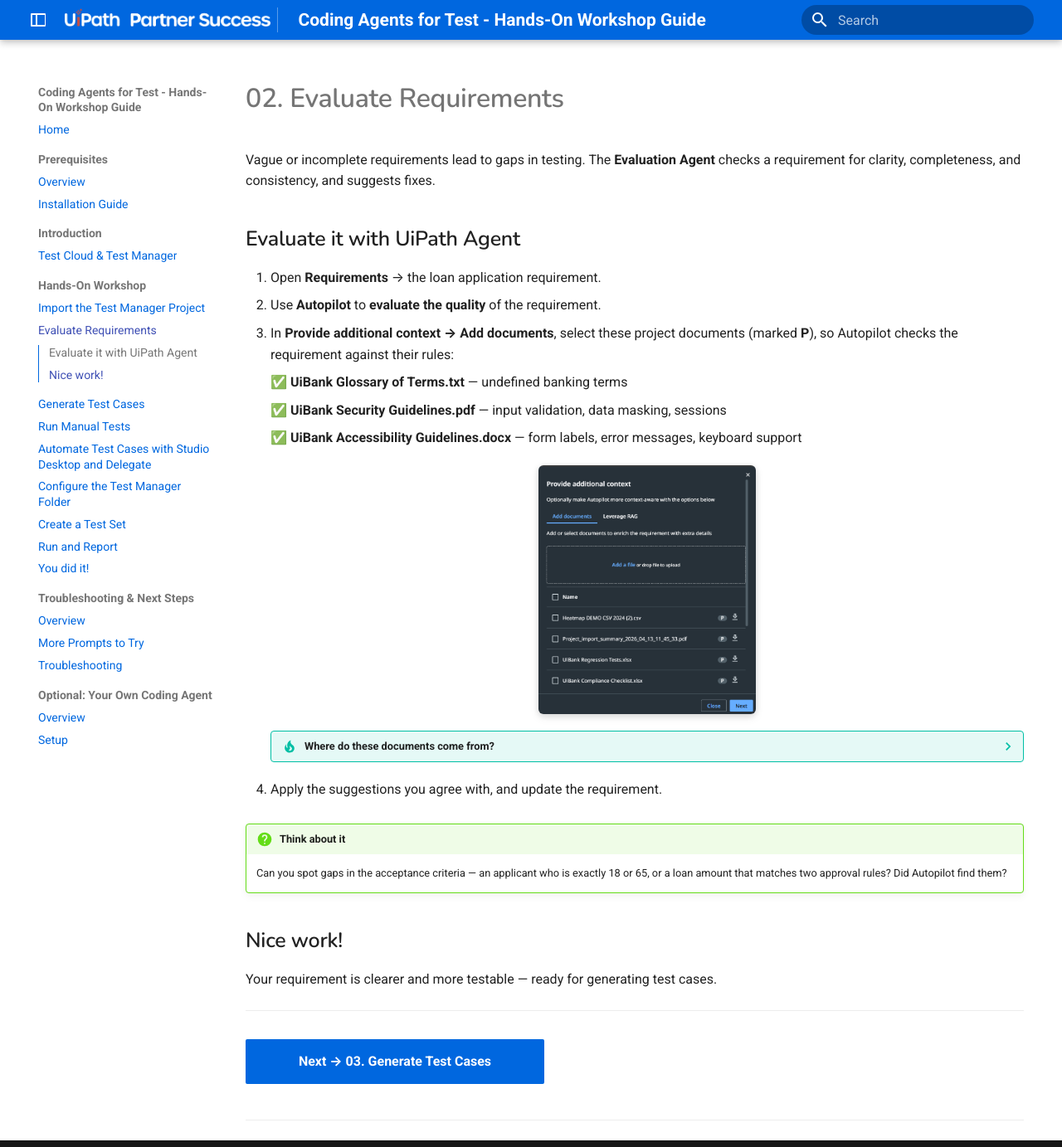
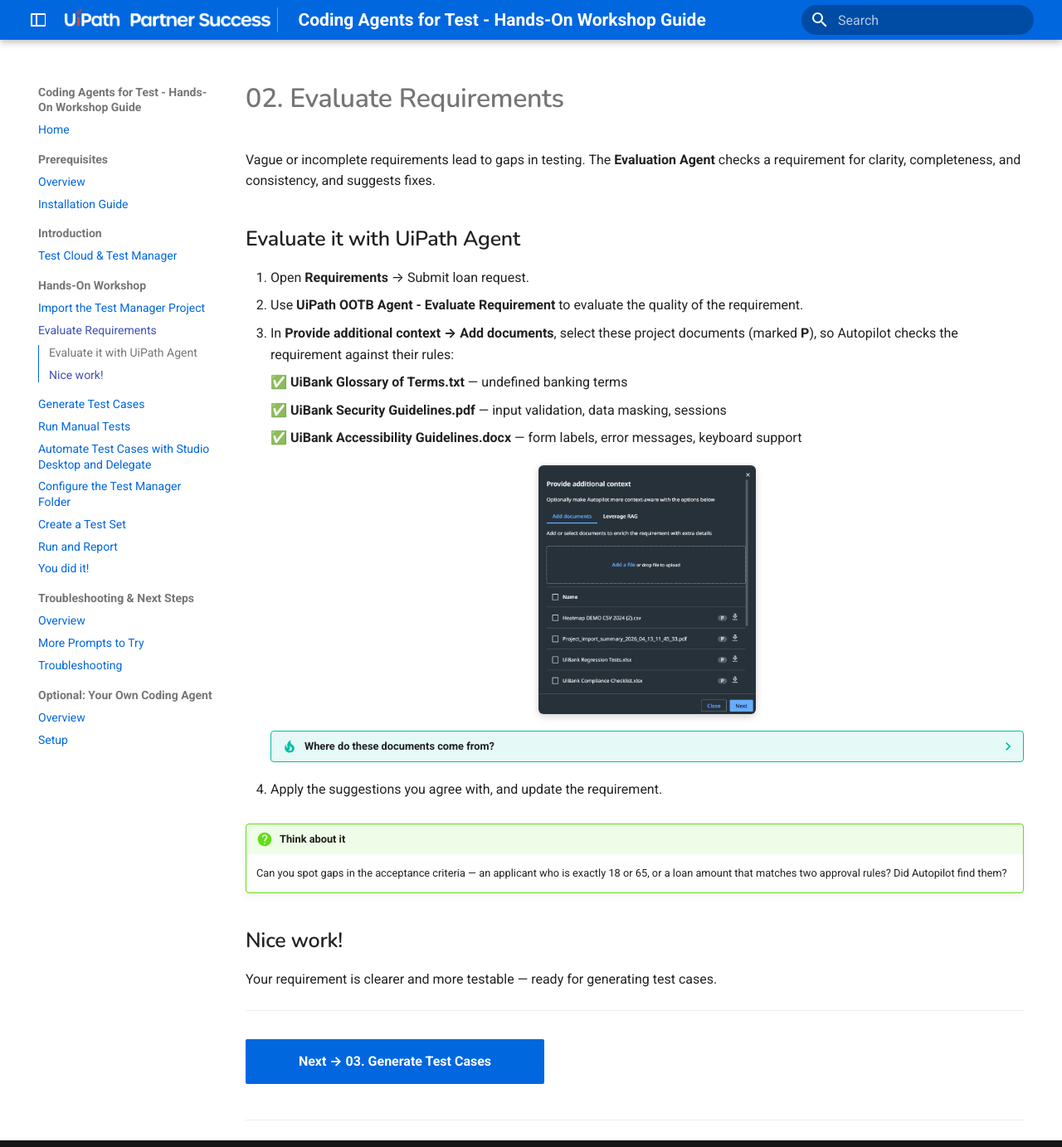
Before and after one commit to meera-uipath/Coding-Agents-For-Test-Workshop, an MkDocs documentation site: the page built from docs/module-2-hands-on-workshop/02-evaluate-requirements.md, in a window 1280 px wide and 1383 px high. Shown: the whole window at 83% size. Built offline with MkDocs 1.6.1 and Material for MkDocs 9.7.7, drawn with Linux system fonts in a browser that asks for light colours; a script that is not in the unit is left out.

Commit message:
Name the requirement and OOTB agent in evaluate requirements steps
Co-Authored-By: Claude Opus 5.5 <noreply@anthropic.com>

```diff
--- a/docs/module-2-hands-on-workshop/02-evaluate-requirements.md
+++ b/docs/module-2-hands-on-workshop/02-evaluate-requirements.md
@@ -4,8 +4,8 @@ Vague or incomplete requirements lead to gaps in testing. The **Evaluation Agent
 
 ## Evaluate it with UiPath Agent
 
-1. Open **Requirements** → the loan application requirement.
-2. Use **Autopilot** to **evaluate the quality** of the requirement.
+1. Open **Requirements** → Submit loan request.
+2. Use **UiPath OOTB Agent - Evaluate Requirement** to evaluate the quality of the requirement.
 3. In **Provide additional context → Add documents**, select these project documents (marked **P**), so Autopilot checks the requirement against their rules:
 
     ✅ **UiBank Glossary of Terms.txt** — undefined banking terms
```
